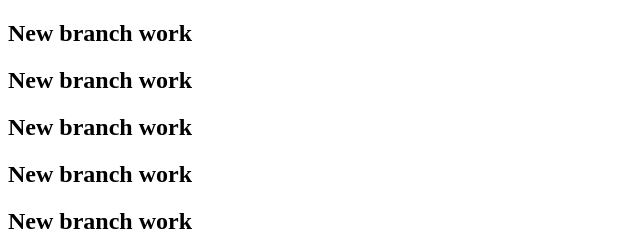
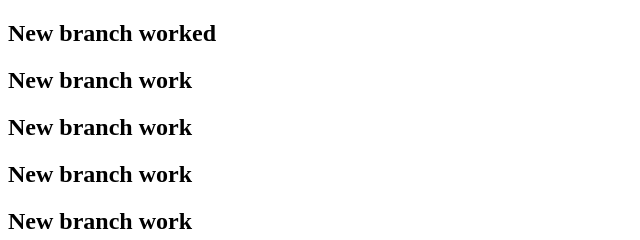
Before and after one commit to hellotherefoysal/my-third-repository, a plain HTML site: page index.html in a window 1280 px wide. Shown: the full height of the page, 0-640 px from the left. Drawn offline with Linux system fonts and the light colour scheme.

Commit message:
Update index.html

```diff
--- a/index.html
+++ b/index.html
@@ -7,7 +7,7 @@
     <title>Web Emperors</title>
 </head>
 <body>
-    <h2>New branch work</h2>
+    <h2>New branch worked</h2>
     <h2>New branch work</h2>
     <h2>New branch work</h2>
     <h2>New branch work</h2>
```
